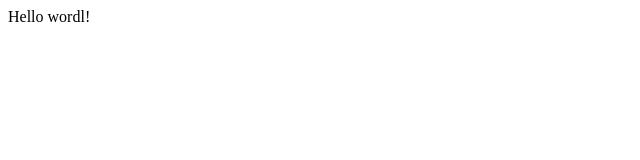
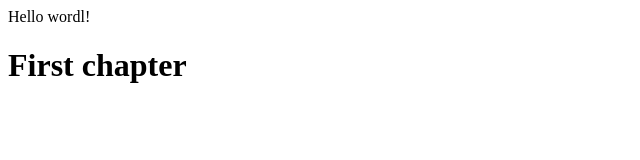
Before and after one commit to mazur-krzysiek/mon-website, a plain HTML site: page index.html in a window 1280 px wide. Shown: the whole page, without its empty margins (0-640 px from the left). Drawn offline with Linux system fonts and the light colour scheme.

Commit message:
Add chapter

```diff
--- a/index.html
+++ b/index.html
@@ -7,5 +7,6 @@
 </head>
 <body>
     Hello wordl!
+    <h1>First chapter</h1>
 </body>
 </html>
```
